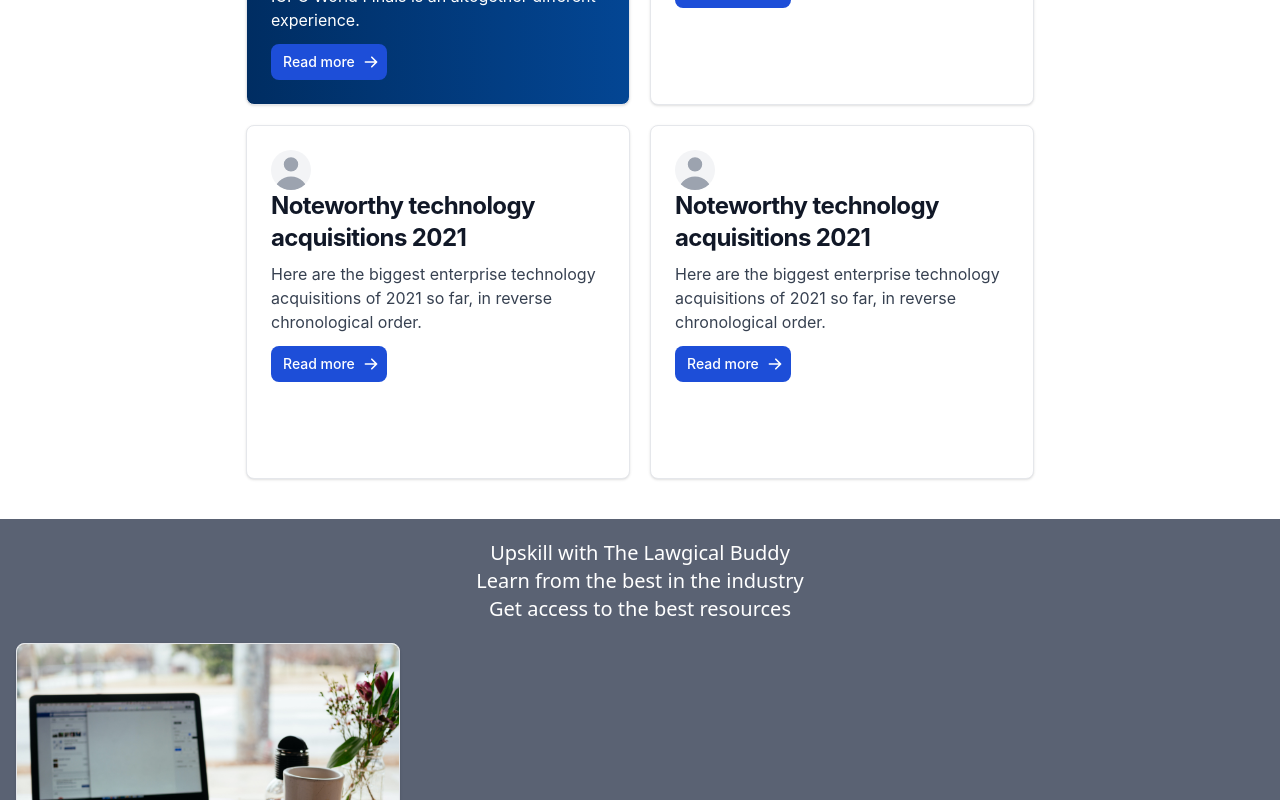
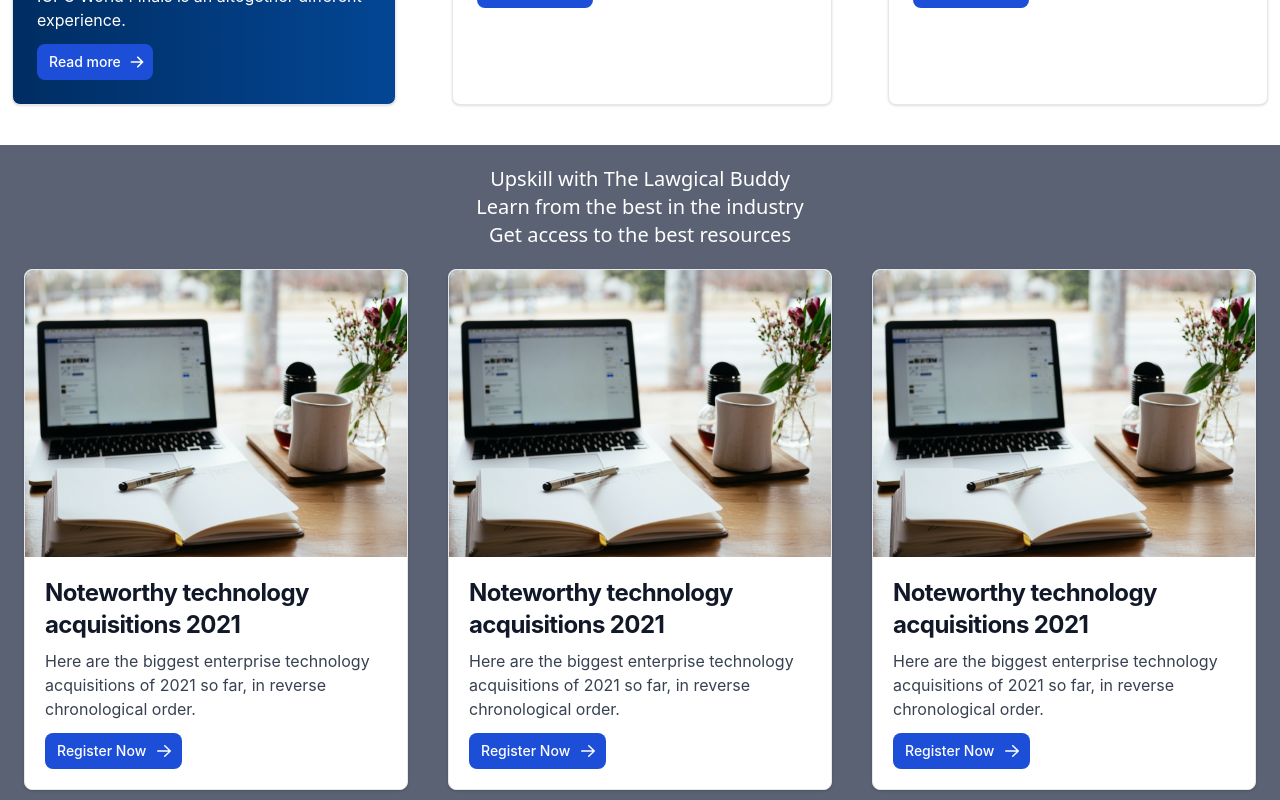
Before and after one commit to Pixelwand/thelawgicalbuddy, a React (Create React App) app in the folder frontend/: page / in a window 1280 px wide. Shown: the part 2240-3040 px from the top of the page. Built offline with nearby package versions, Linux system fonts and the light colour scheme; a web font is replaced by a local one.

Commit message:
quick change

```diff
--- a/frontend/src/components/Homepage/Events/Events.jsx
+++ b/frontend/src/components/Homepage/Events/Events.jsx
@@ -12,7 +12,7 @@ export const Events = () => {
     <div>Get access to the best resources</div>
       </div>
 
-    <div className='flex flex-col gap-6 px-4'>
+    <div className='flex flex-col lg:flex-row lg:justify-center lg:gap-10 gap-6 px-4'>
     <div class="max-w-sm bg-white border border-gray-200 rounded-lg shadow dark:bg-gray-800 dark:border-gray-700">
     <a href="/">
         <img class="rounded-t-lg" src={event} alt="" />
--- a/frontend/src/components/Homepage/Testimonials/Testimonials.jsx
+++ b/frontend/src/components/Homepage/Testimonials/Testimonials.jsx
@@ -14,7 +14,7 @@ export const Testimonials = () => {
           <b>Creating Impact</b> with 100+ Professionals & Counting
         </div>
 
-        <div className=" flex flex-col lg:grid lg:grid-rows-2 lg:grid-flow-col justify-center gap-5 pb-10 pt-5  px-3">
+        <div className=" flex flex-col lg:flex-row justify-center gap-5 lg:gap-14 pb-10 pt-5  px-3">
           <div class=" bg-gradient-to-r from-astros to-chelesa text-white max-w-sm p-6 bg-white border border-gray-200 rounded-lg shadow dark:bg-gray-800 dark:border-gray-700">
             <a href="/">
               <div class="relative w-10 h-10 overflow-hidden rounded-full dark:bg-gray-600 ">
@@ -152,51 +152,7 @@ export const Testimonials = () => {
             </a>
           </div>
 
-          <div class="max-w-sm p-6 bg-white border border-gray-200 rounded-lg shadow dark:bg-gray-800 dark:border-gray-700">
-            <a href="/">
-              <div class="relative w-10 h-10 overflow-hidden bg-gray-100 rounded-full dark:bg-gray-600">
-                <svg
-                  class="absolute w-12 h-12 text-gray-400 -left-1"
-                  fill="currentColor"
-                  viewBox="0 0 20 20"
-                  xmlns="http://www.w3.org/2000/svg"
-                >
-                  <path
-                    fill-rule="evenodd"
-                    d="M10 9a3 3 0 100-6 3 3 0 000 6zm-7 9a7 7 0 1114 0H3z"
-                    clip-rule="evenodd"
-                  ></path>
-                </svg>
-              </div>
-              <h5 class="mb-2 text-2xl font-bold tracking-tight text-gray-900 dark:text-white">
-                Noteworthy technology acquisitions 2021
-              </h5>
-            </a>
-            <p class="mb-3 font-normal text-gray-700 dark:text-gray-400">
-              Here are the biggest enterprise technology acquisitions of 2021 so
-              far, in reverse chronological order.
-            </p>
-            <a
-              href="/"
-              class="inline-flex items-center px-3 py-2 text-sm font-medium text-center text-white bg-blue-700 rounded-lg hover:bg-blue-800 focus:ring-4 focus:outline-none focus:ring-blue-300 dark:bg-blue-600 dark:hover:bg-blue-700 dark:focus:ring-blue-800"
-            >
-              Read more
-              <svg
-                aria-hidden="true"
-                class="w-4 h-4 ml-2 -mr-1"
-                fill="currentColor"
-                viewBox="0 0 20 20"
-                xmlns="http://www.w3.org/2000/svg"
-              >
-                <path
-                  fill-rule="evenodd"
-                  d="M10.293 3.293a1 1 0 011.414 0l6 6a1 1 0 010 1.414l-6 6a1 1 0 01-1.414-1.414L14.586 11H3a1 1 0 110-2h11.586l-4.293-4.293a1 1 0 010-1.414z"
-                  clip-rule="evenodd"
-                ></path>
-              </svg>
-            </a>
           </div>
-        </div>
       </div>
     </>
   );
```
